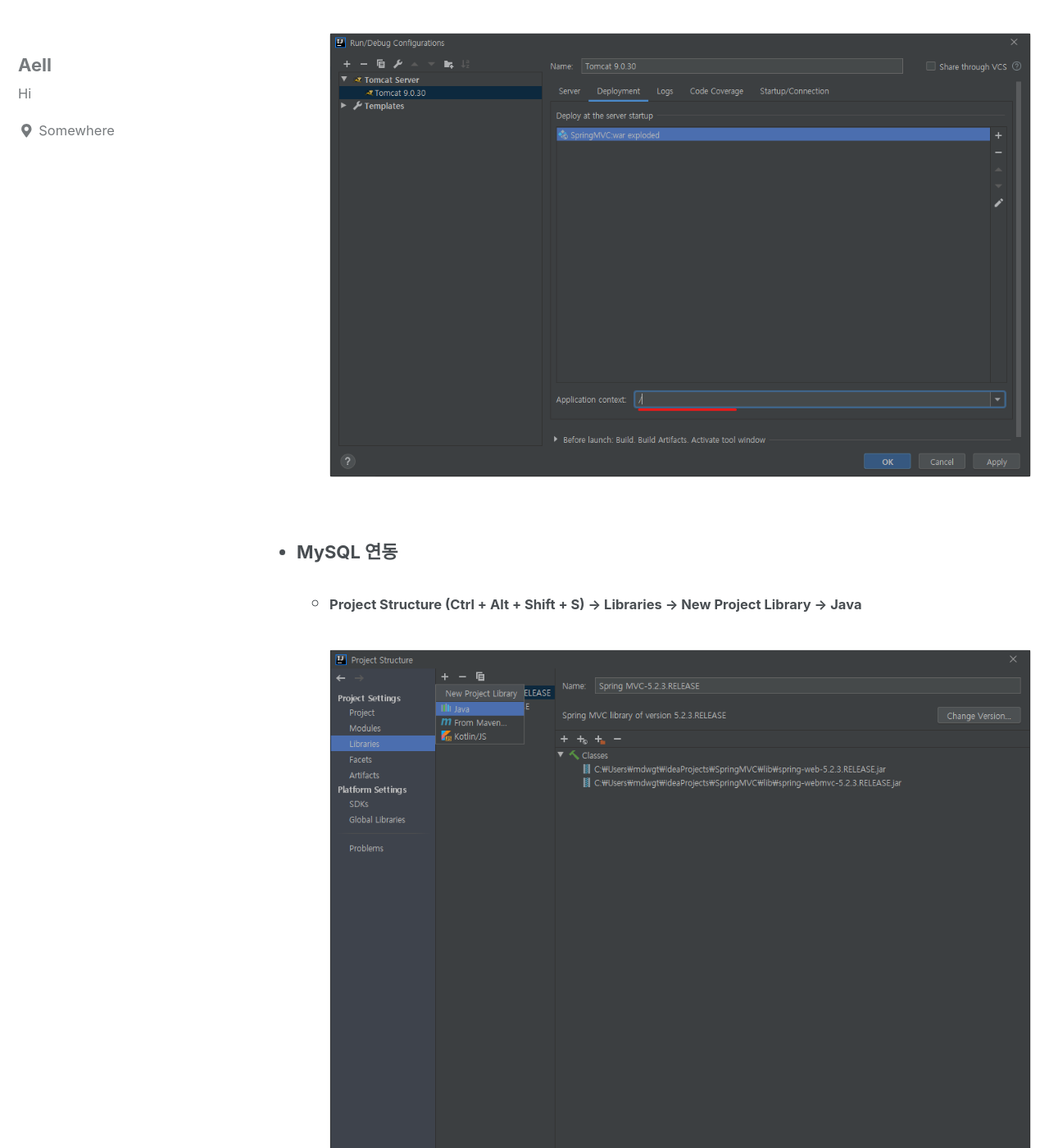
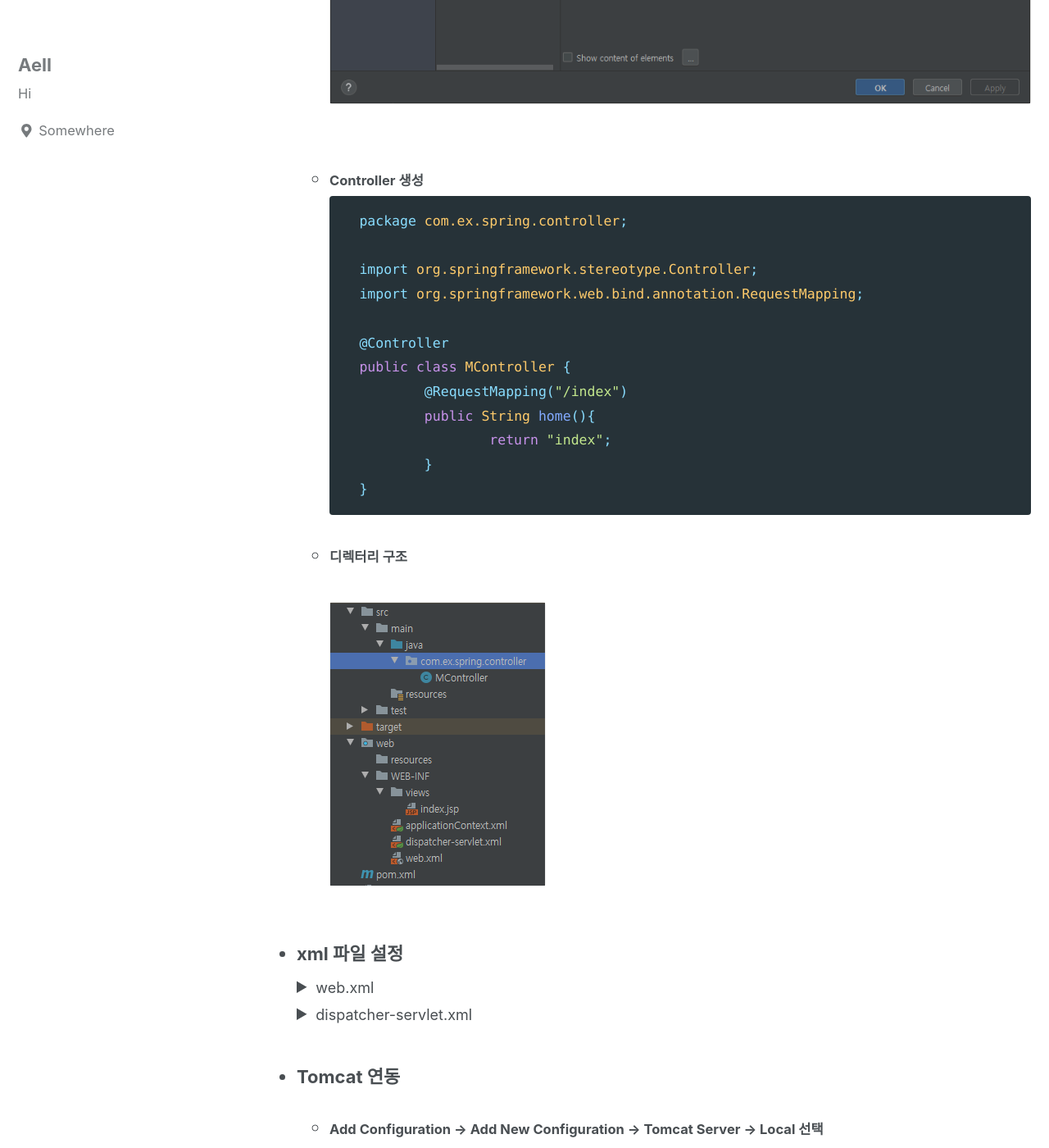
Before and after one commit to mdwgti16/mdwgti16.github.io, a Jekyll site: the page built from _posts/spring/2020-01-22-create_project.md, in a window 1280 px wide and 1400 px high, scrolled down 4630 px. Shown: the whole window at 82% size. Built offline with Jekyll 4.4.1, drawn with Linux system fonts in a browser that asks for light colours; cached includes are drawn as plain includes; nearby versions of some CDN libraries; comment, search, counter and statistics services are not loaded; some of the changed text lies outside the part shown.

Commit message:
modify create project

````diff
--- a/_posts/spring/2020-01-22-create_project.md
+++ b/_posts/spring/2020-01-22-create_project.md
@@ -23,12 +23,86 @@
 		![](/assets/img/spring/create_project3.png)
 	* ##### Spring MVC 선택 -> OK
 		![](/assets/img/spring/create_project4.png)
+	* ##### Artifacts 설정
+		![](/assets/img/spring/create_project4-1.png)
+		![](/assets/img/spring/create_project4-2.png)
+	* ##### Controller 생성
+		```java
+		package com.ex.spring.controller;
+
+		import org.springframework.stereotype.Controller;
+		import org.springframework.web.bind.annotation.RequestMapping;
+
+		@Controller
+		public class MController {
+				@RequestMapping("/index")
+				public String home(){
+						return "index";
+				}
+		}
+		```
+	* ##### 디렉터리 구조
+		![](/assets/img/spring/create_project4-3.png)
+* ### xml 파일 설정
+	<details markdown="1">
+	<summary><font size="4px" >web.xml</font></summary>
+	```xml
+	<?xml version="1.0" encoding="UTF-8"?>
+	<web-app xmlns="http://xmlns.jcp.org/xml/ns/javaee"
+					 xmlns:xsi="http://www.w3.org/2001/XMLSchema-instance"
+					 xsi:schemaLocation="http://xmlns.jcp.org/xml/ns/javaee http://xmlns.jcp.org/xml/ns/javaee/web-app_4_0.xsd"
+					 version="4.0">
+			<context-param>
+					<param-name>contextConfigLocation</param-name>
+					<param-value>/WEB-INF/applicationContext.xml</param-value>
+			</context-param>
+			<listener>
+					<listener-class>org.springframework.web.context.ContextLoaderListener</listener-class>
+			</listener>
+			<servlet>
+					<servlet-name>dispatcher</servlet-name>
+					<servlet-class>org.springframework.web.servlet.DispatcherServlet</servlet-class>
+					<load-on-startup>1</load-on-startup>
+			</servlet>
+			<servlet-mapping>
+					<servlet-name>dispatcher</servlet-name>
+					<url-pattern>/</url-pattern>
+			</servlet-mapping>
+	</web-app>
+	```
+	</details>
+
+	<details markdown="1">
+	<summary><font size="4px" >dispatcher-servlet.xml</font></summary>
+	```xml
+	<?xml version="1.0" encoding="UTF-8"?>
+	<beans xmlns="http://www.springframework.org/schema/beans"
+				 xmlns:xsi="http://www.w3.org/2001/XMLSchema-instance"
+				 xmlns:context="http://www.springframework.org/schema/context"
+				 xmlns:mvc="http://www.springframework.org/schema/mvc"
+				 xsi:schemaLocation="http://www.springframework.org/schema/beans http://www.springframework.org/schema/beans/spring-beans.xsd http://www.springframework.org/schema/context https://www.springframework.org/schema/context/spring-context.xsd http://www.springframework.org/schema/mvc https://www.springframework.org/schema/mvc/spring-mvc.xsd">
+
+			<mvc:annotation-driven/>
+
+			<mvc:resources mapping="/resources/**" location="/resources/"/>
+
+			<bean class="org.springframework.web.servlet.view.InternalResourceViewResolver">
+					<property name="prefix" value="/WEB-INF/views/"/>
+					<property name="suffix" value=".jsp"/>
+			</bean>
+
+			<context:component-scan base-package="com.ex.spring.controller"/>
+	</beans>
+	```
+	</details>
 * ### Tomcat 연동
 	* ##### Add Configuration -> Add New Configuration -> Tomcat Server -> Local 선택
 		![](/assets/img/spring/create_project5.png)
 	* ##### Fix -> Application context 를 /로 수정
 		![](/assets/img/spring/create_project6.png)
 		![](/assets/img/spring/create_project7.png)
+	* ##### index 화면
+		![](/assets/img/spring/create_project7-1.png)
 * ### MySQL 연동
 	* ##### Project Structure (Ctrl + Alt + Shift + S) -> Libraries -> New Project Library -> Java
 		![](/assets/img/spring/create_project8.png)
@@ -74,8 +148,6 @@
 		}
 		```
 	* ##### USER 테이블이 추가 됨
-		![](/assets/img/spring/create_project12.png)
-
 
 
 > ###### [Spring MVC, Maven 프로젝트 설정 방법]
````
Also changed, not shown: assets/img/spring/create_project4-1.png (added), assets/img/spring/create_project4-2.png (added), assets/img/spring/create_project4-3.png (added), assets/img/spring/create_project7-1.png (added).
